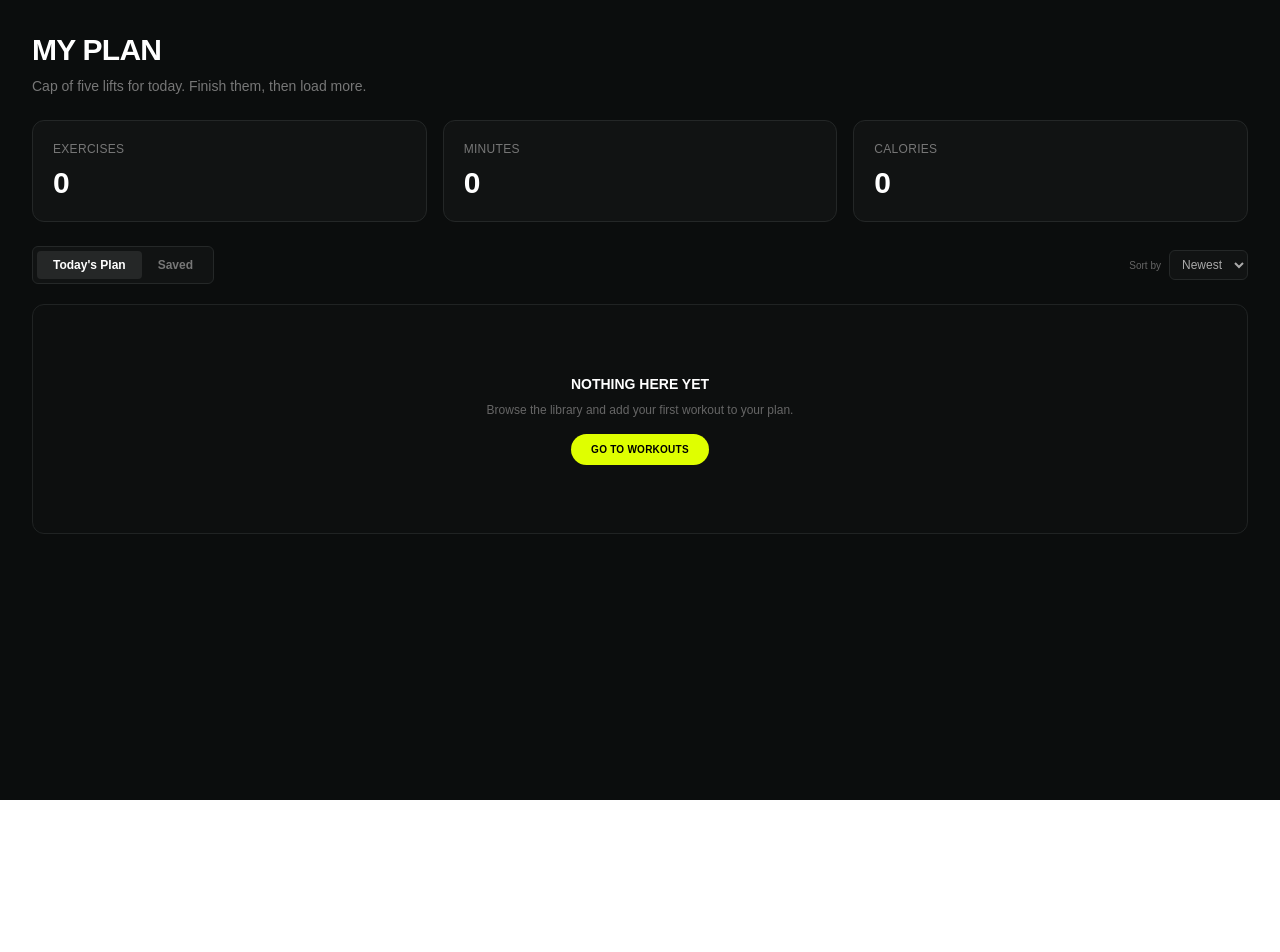
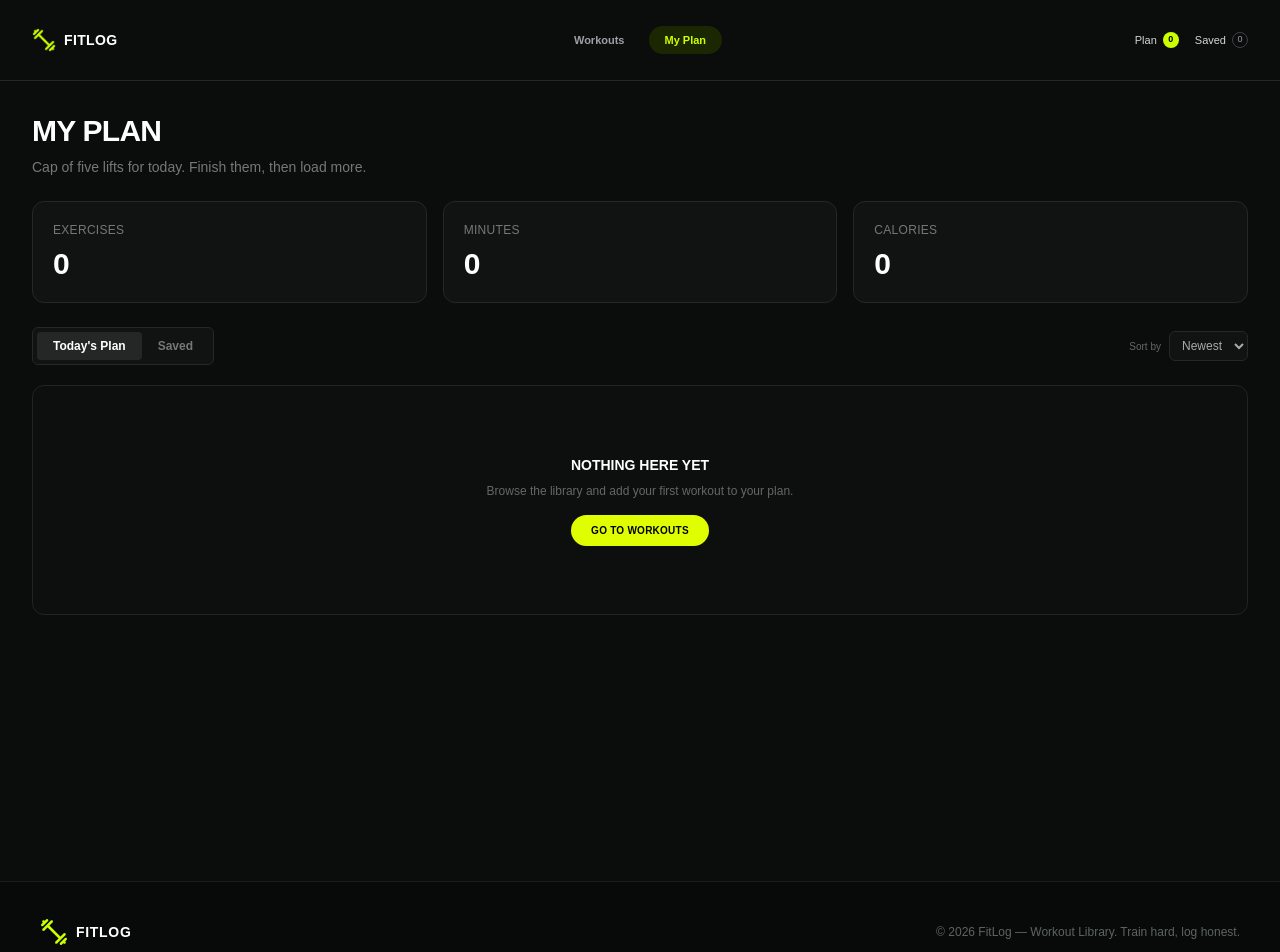
Before and after one commit to swagatamondalahona/assignment-6-next-js, a Next.js app: page /my-plan in a window 1280 px wide. Shown: the top 952 px of the page. Before the commit the page ends 800 px from the top, so only its background shows below. Built offline with nearby package versions, Linux system fonts and the light colour scheme.

Commit message:
Update project

```diff
--- /dev/null
+++ b/src/app/components/Footer.tsx
@@ -0,0 +1,53 @@
+import Image from "next/image";
+
+const Footer = () => {
+    return (
+        <footer className="w-full bg-[#080a0a] border-t border-[#1b1e1e]">
+            <div className="max-w-7xl mx-auto px-5 sm:px-8 lg:px-10">
+                <div
+                    className="
+            min-h-[100px]
+            flex flex-col
+            items-center
+            justify-center
+            gap-5
+
+            sm:flex-row
+            sm:justify-between
+            sm:gap-0
+          "
+                >
+                    {/* Left: Logo + FITLOG */}
+                    <div className="flex items-center gap-2">
+                        <Image
+                            src="/logo.png"
+                            alt="FitLog logo"
+                            width={28}
+                            height={28}
+                            className="object-contain"
+                        />
+
+                        <span className="text-white text-sm font-bold tracking-wider">
+                            FITLOG
+                        </span>
+                    </div>
+
+                    {/* Right: Copyright */}
+                    <p
+                        className="
+              text-[#5d6363]
+              text-[10px]
+              sm:text-xs
+              text-center
+              sm:text-right
+            "
+                    >
+                        © 2026 FitLog — Workout Library. Train hard, log honest.
+                    </p>
+                </div>
+            </div>
+        </footer>
+    );
+};
+
+export default Footer;
--- a/src/app/components/Navbar.jsx
+++ b/src/app/components/Navbar.jsx
@@ -1,10 +1,27 @@
 "use client";
 
 import Link from "next/link";
+import { useEffect, useState } from "react";
 import { usePathname } from "next/navigation";
 
 export default function Navbar() {
     const pathname = usePathname();
+
+    const [planCount, setPlanCount] = useState(0);
+    const [savedCount, setSavedCount] = useState(0);
+
+    useEffect(() => {
+        const plan = JSON.parse(
+            localStorage.getItem("fitlog-plan") || "[]"
+        );
+
+        const saved = JSON.parse(
+            localStorage.getItem("fitlog-saved") || "[]"
+        );
+
+        setPlanCount(plan.length);
+        setSavedCount(saved.length);
+    }, []);
 
     return (
         <header className="border-b border-zinc-800 bg-[#0b0d0d] text-white">
@@ -23,13 +40,14 @@
                     </span>
                 </Link>
 
-                {/* Navigation */}
+                {/* Center Navigation */}
                 <div className="absolute left-1/2 hidden -translate-x-1/2 items-center gap-2 md:flex">
+
                     <Link
                         href="/"
                         className={`rounded-full px-4 py-1.5 text-[11px] font-semibold transition ${pathname === "/"
-                            ? "bg-[#1b2700] text-[#ccff00]"
-                            : "text-zinc-400 hover:text-white"
+                                ? "bg-[#1b2700] text-[#ccff00]"
+                                : "text-zinc-400 hover:text-white"
                             }`}
                     >
                         Workouts
@@ -38,18 +56,18 @@
                     <Link
                         href="/my-plan"
                         className={`rounded-full px-4 py-1.5 text-[11px] font-semibold transition ${pathname === "/my-plan"
-                            ? "bg-[#1b2700] text-[#ccff00]"
-                            : "text-zinc-400 hover:text-white"
+                                ? "bg-[#1b2700] text-[#ccff00]"
+                                : "text-zinc-400 hover:text-white"
                             }`}
                     >
                         My Plan
                     </Link>
+
                 </div>
 
-                {/* Plan + Saved */}
+                {/* Plan & Saved */}
                 <div className="flex items-center gap-4 text-[11px]">
 
-                    {/* Plan */}
                     <Link
                         href="/my-plan"
                         className="flex items-center gap-1.5 text-zinc-300"
@@ -57,11 +75,10 @@
                         <span>Plan</span>
 
                         <span className="flex h-4 min-w-4 items-center justify-center rounded-full bg-[#ccff00] px-1 text-[9px] font-bold text-black">
-                            0
+                            {planCount}
                         </span>
                     </Link>
 
-                    {/* Saved */}
                     <Link
                         href="/my-plan"
                         className="flex items-center gap-1.5 text-zinc-300"
@@ -69,7 +86,7 @@
                         <span>Saved</span>
 
                         <span className="flex h-4 min-w-4 items-center justify-center rounded-full border border-zinc-700 px-1 text-[9px] text-zinc-400">
-                            0
+                            {savedCount}
                         </span>
                     </Link>
 
--- a/src/app/components/WorkoutActions.jsx
+++ b/src/app/components/WorkoutActions.jsx
@@ -6,12 +6,19 @@
             localStorage.getItem("fitlog-plan") || "[]"
         );
 
+        // Already added?
         const alreadyAdded = oldPlan.some(
             (item) => item.id === workout.id
         );
 
         if (alreadyAdded) {
             alert("Already added to today's plan");
+            return;
+        }
+
+        // Maximum 5 workouts
+        if (oldPlan.length >= 5) {
+            alert("You can add maximum 5 workouts to today's plan");
             return;
         }
 
--- a/src/app/layout.js
+++ b/src/app/layout.js
@@ -1,5 +1,7 @@
 import { Geist, Geist_Mono } from "next/font/google";
 import "./globals.css";
+import Navbar from "./components/Navbar";
+import Footer from "./components/Footer";
 
 const geistSans = Geist({
   variable: "--font-geist-sans",
@@ -12,8 +14,8 @@
 });
 
 export const metadata = {
-  title: "Create Next App",
-  description: "Generated by create next app",
+  title: "FitLog",
+  description: "Workout tracking application",
 };
 
 export default function RootLayout({ children }) {
@@ -22,7 +24,11 @@
       lang="en"
       className={`${geistSans.variable} ${geistMono.variable} h-full antialiased`}
     >
-      <body className="min-h-full flex flex-col">{children}</body>
+      <body className="min-h-full flex flex-col">
+        <Navbar />
+        {children}
+        <Footer />
+      </body>
     </html>
   );
 }
--- a/src/app/page.js
+++ b/src/app/page.js
@@ -1,11 +1,11 @@
-import Navbar from "./components/Navbar";
+
 import Hero from "./components/Hero";
 import WorkoutList from "./components/WorkoutList";
 
 export default function Home() {
   return (
     <main className="min-h-screen bg-[#0b0d0d]">
-      <Navbar />
+
       <Hero />
       <WorkoutList />
     </main>
```
